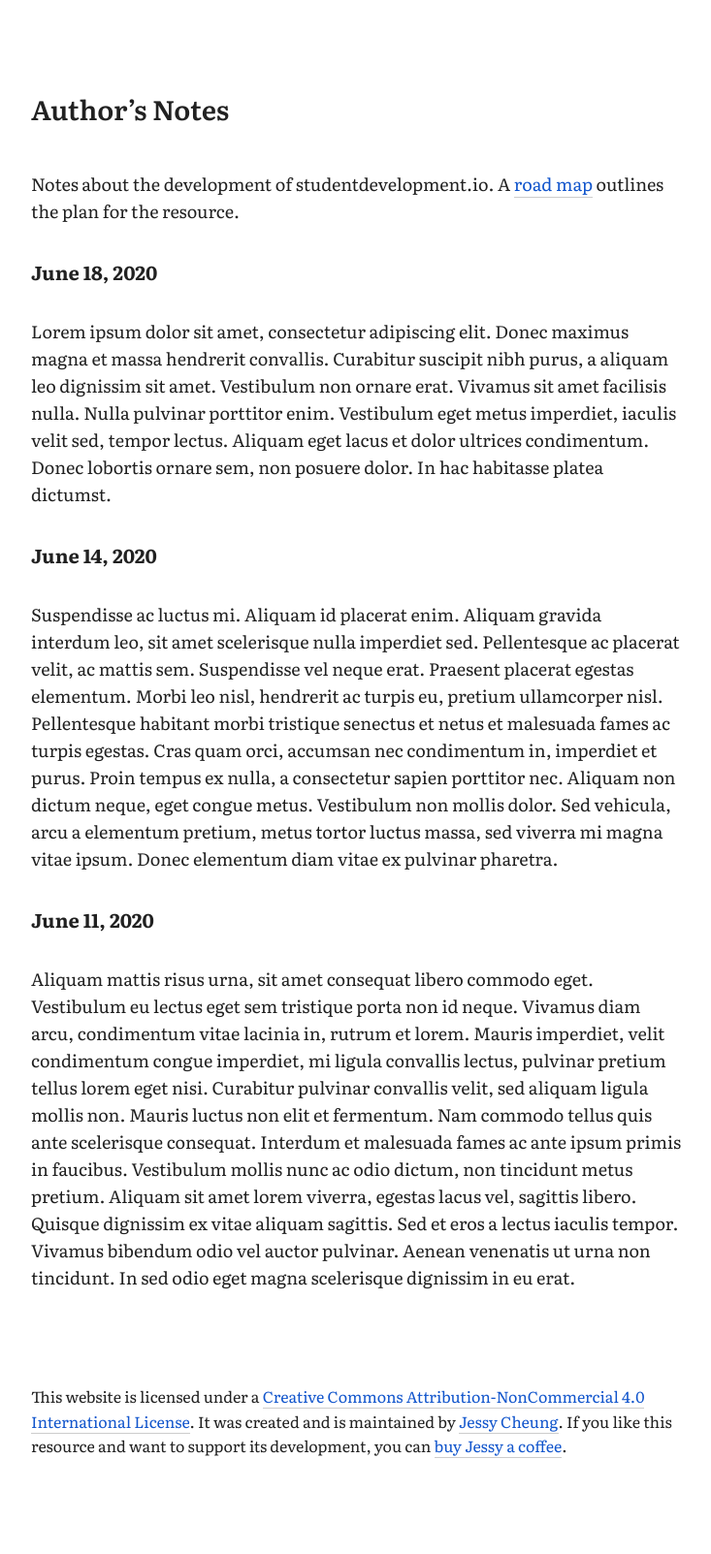
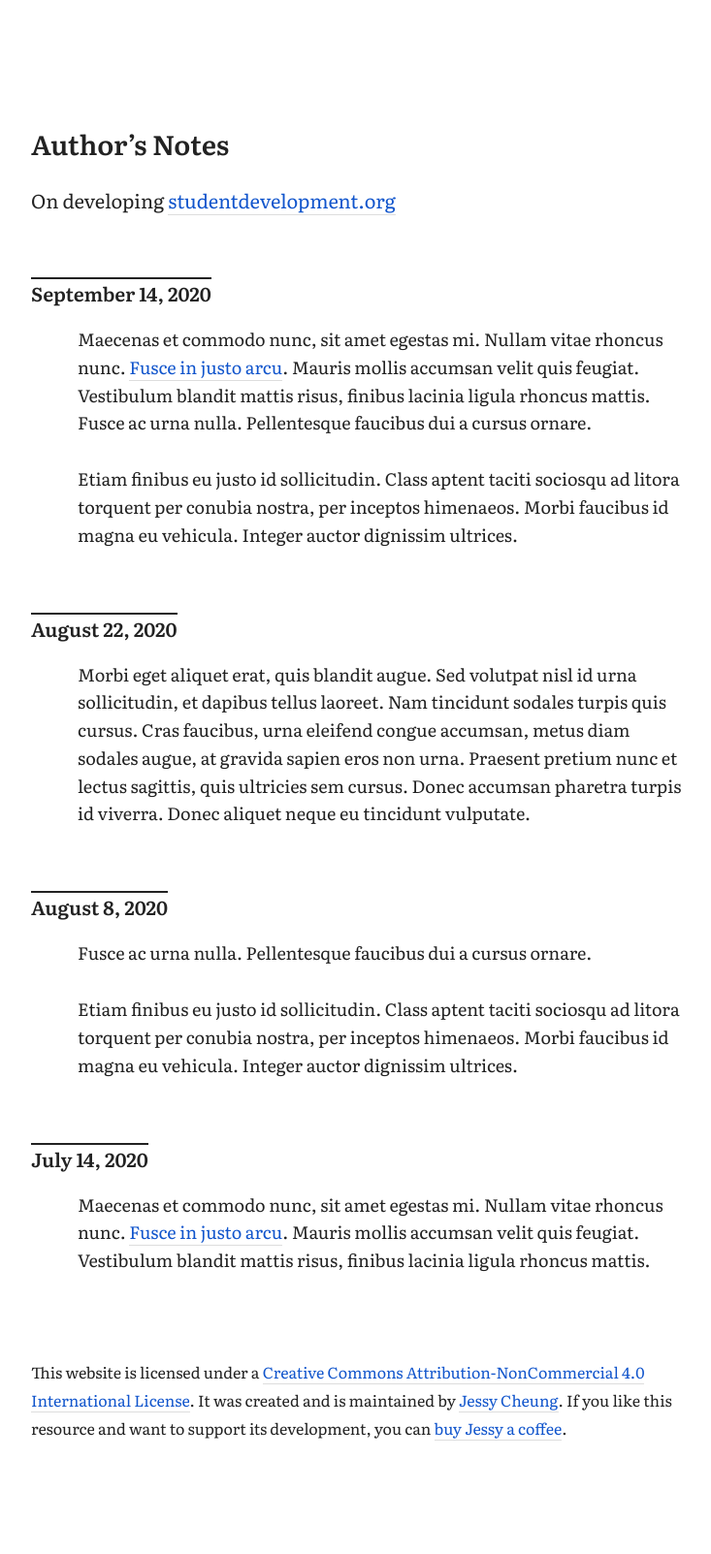
Before and after one commit to jl-c/jl-c.github.io, a Jekyll site: the page notes.html, which Jekyll copies as it is, in a window 1280 px wide. Shown: the whole page at 97% size, without its empty margins (272-1005 px from the left). Built offline with Jekyll 4.4.1, drawn with Linux system fonts in a browser that asks for light colours.

Commit message:
Update notes.html

```diff
--- a/notes.html
+++ b/notes.html
@@ -1,14 +1,75 @@
----
-layout: notes
-title: Author’s Notes
----
+<!DOCTYPE html>
+<html lang=en>
+<head>
+<title>Author's Notes</title>
+<meta name=viewport content="width=device-width, initial-scale=1.0">
+<link href="https://fonts.googleapis.com/css2?family=Literata:wght@400;500;600;700&display=swap" rel="stylesheet">
+<style>
+
+body {
+color:#222;
+font-family: 'Literata', serif;
+margin:3rem auto;
+max-width:42rem
+}
+
+h1 {
+display:inline-block;
+font-size:1.75rem;
+font-weight:600;
+line-height:1.8rem;
+margin:calc(5.4rem) 0 1.8rem
+}
+
+h2 {
+border-top:2px solid;
+display:inline-block;
+font-size:1.25rem;
+font-weight:600;
+line-height:1.8rem;
+margin:calc(2.4rem - 2px) 0 1.2rem
+}
+
+p {
+font-size:1.125rem;
+line-height:1.8rem;
+margin:0 0 1.8rem 3rem
+}
+
+a:visited {
+color:#663399
+}
+
+a {
+border-bottom:1px solid #ddd;
+color:#15c;
+text-decoration:none
+}
+
+a:hover {
+border-bottom:1px solid #15c;
+color:#15c;
+}
+
+footer {
+line-height:1.8rem;
+margin:5.4rem 0 7.2rem
+}
+
+</style>
+</head>
+<body>
 <h1>Author’s Notes</h1>
-<p>Notes about the development of studentdevelopment.io. A <a href=#>road map</a> outlines the plan for the resource.</p>
-    <h2>June 18, 2020</h2>
-<p>Lorem ipsum dolor sit amet, consectetur adipiscing elit. Donec maximus magna et massa hendrerit convallis. Curabitur suscipit nibh purus, a aliquam leo dignissim sit amet. Vestibulum non ornare erat. Vivamus sit amet facilisis nulla. Nulla pulvinar porttitor enim. Vestibulum eget metus imperdiet, iaculis velit sed, tempor lectus. Aliquam eget lacus et dolor ultrices condimentum. Donec lobortis ornare sem, non posuere dolor. In hac habitasse platea dictumst.</p>
-    <h2>June 14, 2020</h2>
+<p style=margin-left:0;font-size:1.25rem>On developing <a href=#>studentdevelopment.org</a></p>
+<h2>September 14, 2020</h2>
+<p>Maecenas et commodo nunc, sit amet egestas mi. Nullam vitae rhoncus nunc. <a href=https://www.youtube.com/watch?v=WVErYPCmmeA>Fusce in justo arcu</a>. Mauris mollis accumsan velit quis feugiat. Vestibulum blandit mattis risus, finibus lacinia ligula rhoncus mattis. Fusce ac urna nulla. Pellentesque faucibus dui a cursus ornare.</p><p>Etiam finibus eu justo id sollicitudin. Class aptent taciti sociosqu ad litora torquent per conubia nostra, per inceptos himenaeos. Morbi faucibus id magna eu vehicula. Integer auctor dignissim ultrices.</p>
+<h2>August 22, 2020</h2>
+<p>Morbi eget aliquet erat, quis blandit augue. Sed volutpat nisl id urna sollicitudin, et dapibus tellus laoreet. Nam tincidunt sodales turpis quis cursus. Cras faucibus, urna eleifend congue accumsan, metus diam sodales augue, at gravida sapien eros non urna. Praesent pretium nunc et lectus sagittis, quis ultricies sem cursus. Donec accumsan pharetra turpis id viverra. Donec aliquet neque eu tincidunt vulputate.</p>
+<h2>August 8, 2020</h2>
+<p>Fusce ac urna nulla. Pellentesque faucibus dui a cursus ornare.</p><p>Etiam finibus eu justo id sollicitudin. Class aptent taciti sociosqu ad litora torquent per conubia nostra, per inceptos himenaeos. Morbi faucibus id magna eu vehicula. Integer auctor dignissim ultrices.</p>
+<h2>July 14, 2020</h2>
+<p>Maecenas et commodo nunc, sit amet egestas mi. Nullam vitae rhoncus nunc. <a href=https://www.youtube.com/watch?v=WVErYPCmmeA>Fusce in justo arcu</a>. Mauris mollis accumsan velit quis feugiat. Vestibulum blandit mattis risus, finibus lacinia ligula rhoncus mattis.</p>
 
-<p>Suspendisse ac luctus mi. Aliquam id placerat enim. Aliquam gravida interdum leo, sit amet scelerisque nulla imperdiet sed. Pellentesque ac placerat velit, ac mattis sem. Suspendisse vel neque erat. Praesent placerat egestas elementum. Morbi leo nisl, hendrerit ac turpis eu, pretium ullamcorper nisl. Pellentesque habitant morbi tristique senectus et netus et malesuada fames ac turpis egestas. Cras quam orci, accumsan nec condimentum in, imperdiet et purus. Proin tempus ex nulla, a consectetur sapien porttitor nec. Aliquam non dictum neque, eget congue metus. Vestibulum non mollis dolor. Sed vehicula, arcu a elementum pretium, metus tortor luctus massa, sed viverra mi magna vitae ipsum. Donec elementum diam vitae ex pulvinar pharetra.</p>
-    <h2>June 11, 2020</h2>
-
-<p>Aliquam mattis risus urna, sit amet consequat libero commodo eget. Vestibulum eu lectus eget sem tristique porta non id neque. Vivamus diam arcu, condimentum vitae lacinia in, rutrum et lorem. Mauris imperdiet, velit condimentum congue imperdiet, mi ligula convallis lectus, pulvinar pretium tellus lorem eget nisi. Curabitur pulvinar convallis velit, sed aliquam ligula mollis non. Mauris luctus non elit et fermentum. Nam commodo tellus quis ante scelerisque consequat. Interdum et malesuada fames ac ante ipsum primis in faucibus. Vestibulum mollis nunc ac odio dictum, non tincidunt metus pretium. Aliquam sit amet lorem viverra, egestas lacus vel, sagittis libero. Quisque dignissim ex vitae aliquam sagittis. Sed et eros a lectus iaculis tempor. Vivamus bibendum odio vel auctor pulvinar. Aenean venenatis ut urna non tincidunt. In sed odio eget magna scelerisque dignissim in eu erat.</p>
+<footer>This website is licensed under a <a href=#>Creative Commons Attribution-NonCommercial 4.0 International License</a>. It was created and is maintained by <a href=#>Jessy Cheung</a>. If you like this resource and want to support its development, you can <a href=#>buy Jessy a coffee</a>.</footer>
+</body>
+</html>
```
